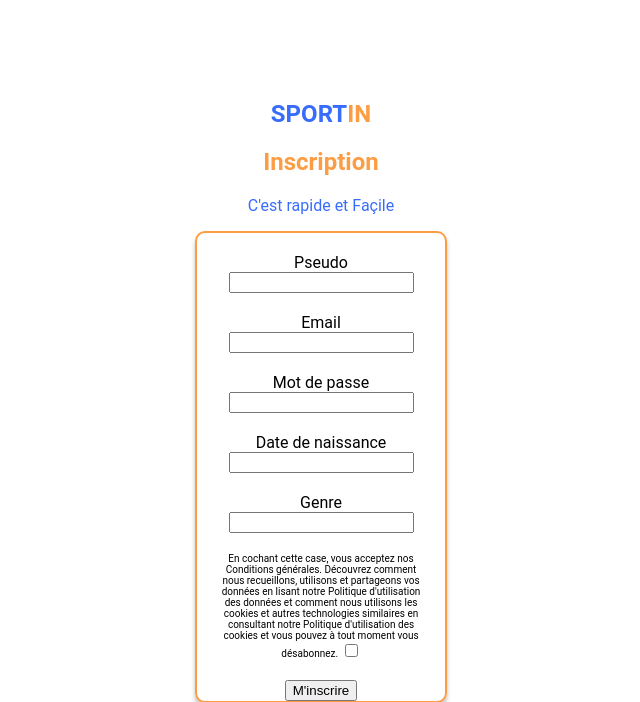
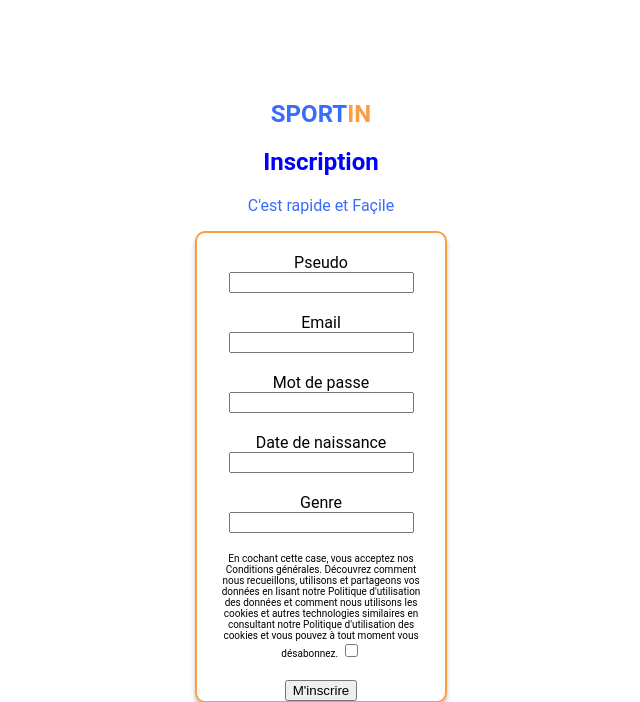
Before and after one commit to sofi-lo/sportIn, a Symfony app: template templates/registration/register.html.twig in a window 1280 px wide. Shown: the part 26-728 px from the top of the page, without its empty margins (319-959 px from the left). Run offline with Twig, Linux system fonts and the light colour scheme; the template is opened without the code that fills it, so the values that code supplies are empty; form fields are guessed from the names that the template uses; some libraries are stand-ins or nearby versions.

Commit message:
inscription3css

```diff
--- a/public/css/styles_yanis.css
+++ b/public/css/styles_yanis.css
@@ -1,4 +1,4 @@
  .titre{
-    color: #FC9D44;
+    color: blue;
 
  }
--- a/templates/base.html.twig
+++ b/templates/base.html.twig
@@ -5,7 +5,9 @@
         <title>{% block title %}Welcome!{% endblock %}</title>
         {# Run `composer require symfony/webpack-encore-bundle`
            and uncomment the following Encore helpers to start using Symfony UX #}
+               <link rel="stylesheet" href="css/styles_yanis.css">
 
+        <link rel="stylesheet" href="{{ asset('css/styles_yanis.css') }}">
         <meta name="viewport" content="width=device-width, initial-scale=1, shrink-to-fit=no">
         {# <link rel="stylesheet" href="https://cdn.jsdelivr.net/npm/bootstrap@4.6.0/dist/css/bootstrap.min.css" integrity="sha384-B0vP5xmATw1+K9KRQjQERJvTumQW0nPEzvF6L/Z6nronJ3oUOFUFpCjEUQouq2+l" crossorigin="anonymous"> #}
 
--- a/templates/registration/register.html.twig
+++ b/templates/registration/register.html.twig
@@ -12,7 +12,7 @@
 		<a href="#" style="color: #386CFC; text-decoration: none;font-style: normal; font-weight: bold;  font-size: 24px";>SPORT<span style="color: #FC9D44;">IN</span></a>
 
 		<section>
-			<h1 class="titre" style="color: #FC9D44;">Inscription</h1>
+			<h1 class="titre" >Inscription</h1>
 			<p style="color: #386CFC">C'est rapide et Façile</p>
 		</section>
 
```
